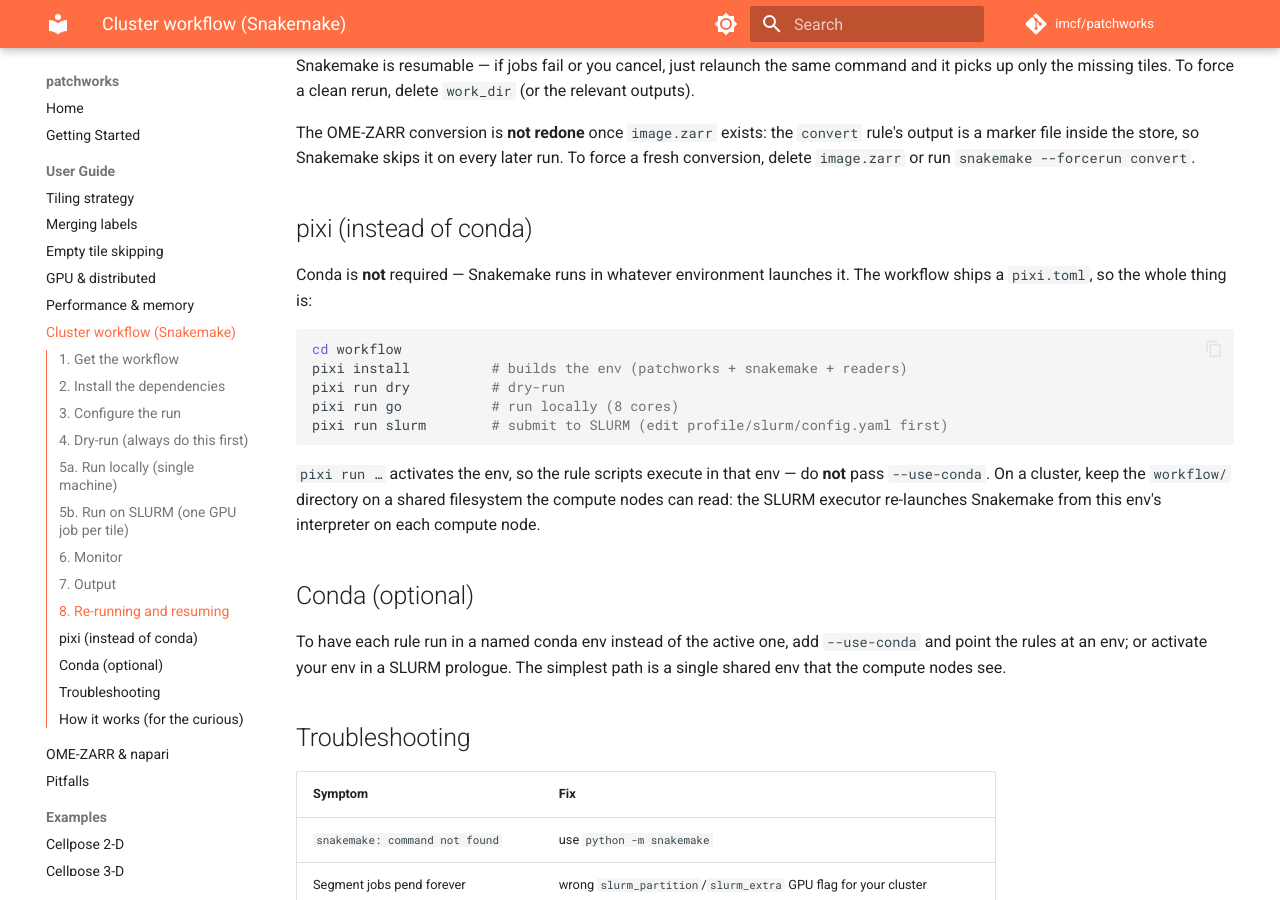
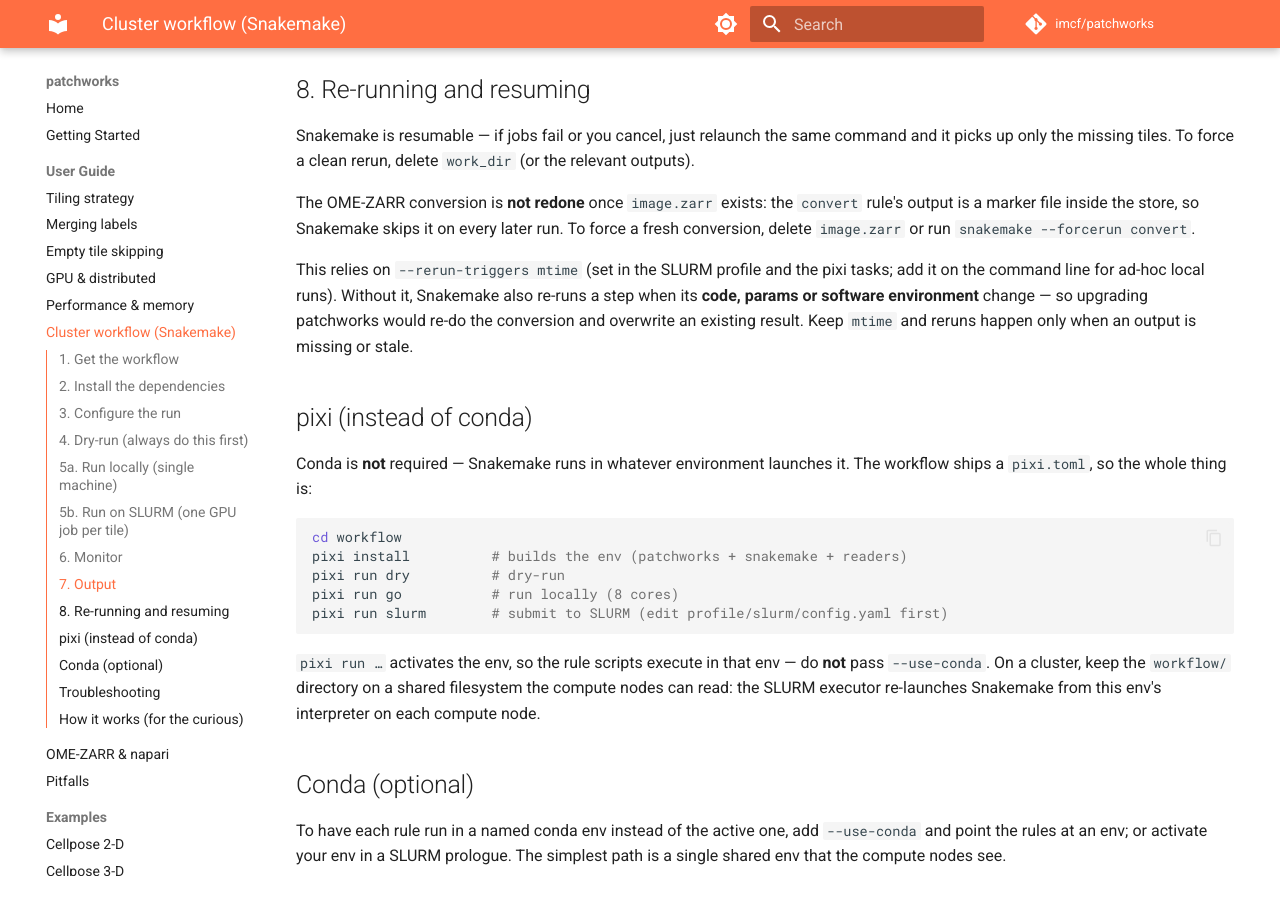
Before and after one commit to imcf/patchworks, an MkDocs documentation site: the page built from docs/guide/snakemake.md, in a window 1280 px wide and 900 px high, scrolled down 3585 px. Built offline with MkDocs 1.6.1 and Material for MkDocs 9.7.7, drawn with Linux system fonts in a browser that asks for light colours; comment, search, counter and statistics services are not loaded; some of the changed text lies outside the part shown.

Commit message:
fix(workflow): 🐛 only re-run on missing output, not code/env changes (#28)
Snakemake's default rerun triggers include code, params and the software
environment, so upgrading patchworks re-ran the convert (and prepare)
rules — re-doing the expensive OME-ZARR conversion and clobbering an
existing result. Pin `rerun-triggers: mtime` in the SLURM profile and add
`--rerun-triggers mtime` to the pixi tasks and the documented local
commands, so finished steps are reused unless their output is missing.

Co-authored-by: Claude Opus 4.8 <noreply@anthropic.com>

````diff
--- a/docs/guide/snakemake.md
+++ b/docs/guide/snakemake.md
@@ -102,11 +102,14 @@ known after `prepare` decides which tiles are non-empty.)
 ## 5a. Run locally (single machine)
 
 ```bash
-python -m snakemake -s Snakefile --configfile config/config.yaml --cores 8
+python -m snakemake -s Snakefile --configfile config/config.yaml \
+    --rerun-triggers mtime --cores 8
 ```
 
 Tiles run on the local machine (one at a time on the GPU). Good for a small
-image or a smoke test.
+image or a smoke test. `--rerun-triggers mtime` re-runs only steps whose output
+is missing/stale — so upgrading patchworks won't redo the conversion (the SLURM
+profile sets this for you).
 
 ## 5b. Run on SLURM (one GPU job per tile)
 
@@ -185,6 +188,12 @@ The OME-ZARR conversion is **not redone** once `image.zarr` exists: the
 on every later run. To force a fresh conversion, delete `image.zarr` or run
 `snakemake --forcerun convert`.
 
+This relies on `--rerun-triggers mtime` (set in the SLURM profile and the pixi
+tasks; add it on the command line for ad-hoc local runs). Without it, Snakemake
+also re-runs a step when its **code, params or software environment** change —
+so upgrading patchworks would re-do the conversion and overwrite an existing
+result. Keep `mtime` and reruns happen only when an output is missing or stale.
+
 ## pixi (instead of conda)
 
 Conda is **not** required — Snakemake runs in whatever environment launches it.
````
Also changed, not shown: workflow/README.md (+3 -2 lines), 3 other files.
